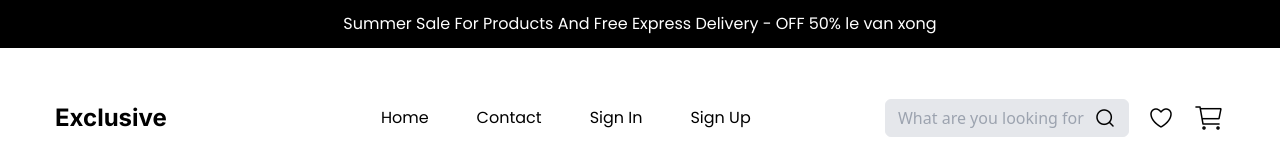
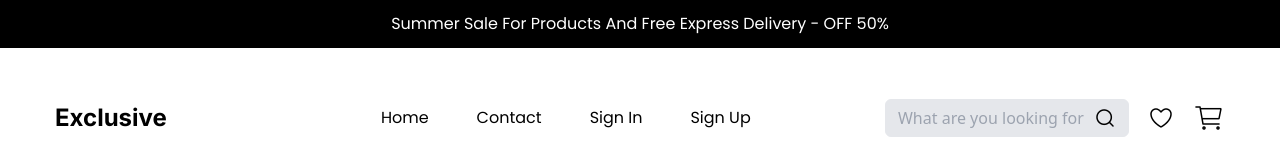
Before and after one commit to nvson123/Xuong_React_Summer_2024, a React (Vite) app in the folder Client/: page / in a window 1280 px wide. Shown: the top 160 px of the page. Built offline with nearby package versions, Linux system fonts and the light colour scheme; a web font is replaced by a local one.

Commit message:
demo commit

```diff
--- a/Client/src/components/Header.tsx
+++ b/Client/src/components/Header.tsx
@@ -10,7 +10,7 @@ const Header: React.FC = () => {
             {/* Top Header */}
             <div className="w-full bg-black h-12 flex items-center justify-center">
                 <p className="text-white font-poppins bg-black">
-                    Summer Sale For Products And Free Express Delivery - OFF 50% le van xong
+                    Summer Sale For Products And Free Express Delivery - OFF 50%
                 </p>
             </div>
 
```
